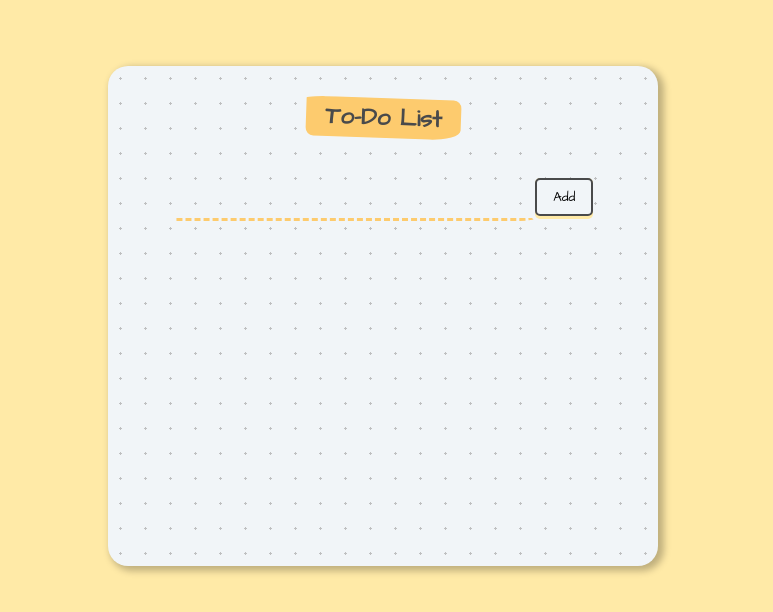
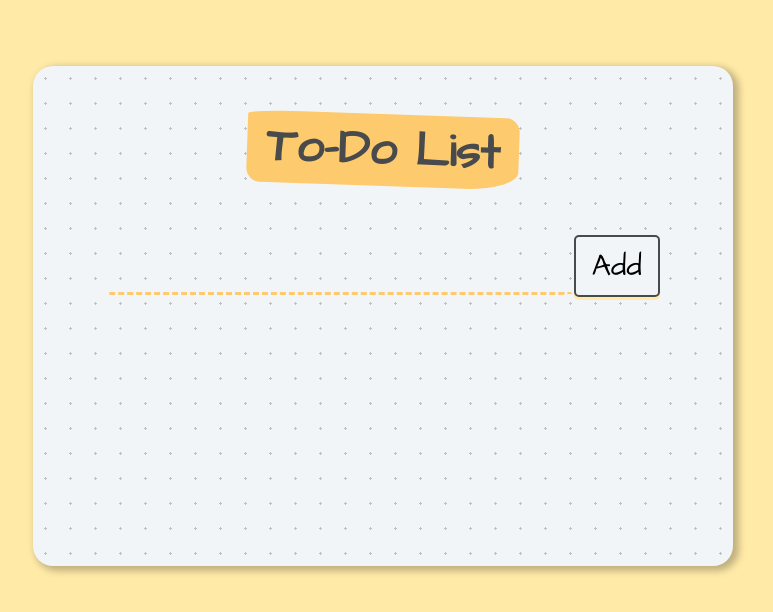
Before and after one commit to therealmaduanusi/reactTodo-app, a React (Vite) app: page / in a window 1280 px wide. Shown: the top 612 px of the page, without its empty margins (257-1030 px from the left). Built offline with nearby package versions, Linux system fonts and the light colour scheme.

Commit message:
modified:   public/styles.css

```diff
--- a/public/styles.css
+++ b/public/styles.css
@@ -6,14 +6,13 @@ body {
   color: hsl(198, 1%, 29%);
   font-family: "Architects Daughter", cursive;
   text-align: center;
-  font-size: 130%;
 }
 
 .container {
   width: 100%;
   margin: auto;
   min-height: 500px;
-  max-width: 550px;
+  max-width: 700px;
   min-width: 250px;
   background: #f1f5f8;
   background-image: radial-gradient(#bfc0c1 7.2%, transparent 0);
@@ -34,7 +33,7 @@ body {
   padding: 0.2rem 1.2rem;
   border-radius: 20% 5% 20% 5%/5% 20% 25% 20%;
   background-color: #fdcb6e;
-  font-size: 1.5rem;
+  font-size: 3rem;
 }
 
 .form input {
@@ -67,10 +66,12 @@ button span {
   padding: 0.5rem 1rem;
   border-radius: 5px;
   border: 2px solid hsl(198, 1%, 29%);
+  font-size: 30px;
 }
 
 li {
   text-align: left;
   position: relative;
   padding: 0.5rem;
+  font-size: 1.5rem;
 }
```
